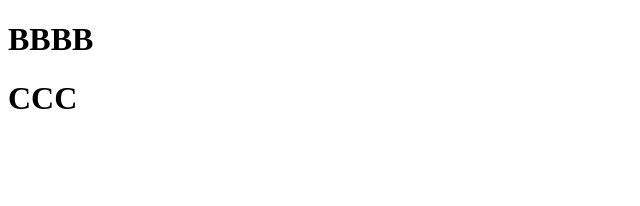
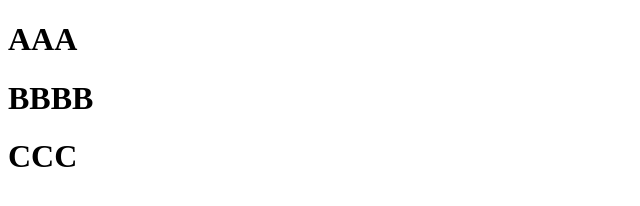
Before and after one commit to SashaTheStone/learning-git, a plain HTML site: page index.html in a window 1280 px wide. Shown: the whole page, without its empty margins (0-640 px from the left). Drawn offline with Linux system fonts and the light colour scheme.

Commit message:
izmenenie zagolovochka

```diff
--- a/index.html
+++ b/index.html
@@ -5,6 +5,7 @@
     <title>Title</title>
 </head>
 <body>
+	<h1> AAA </h1>
 	<h1> BBBB </h1>
 	<h1> CCC </h1>
 </body>
```
